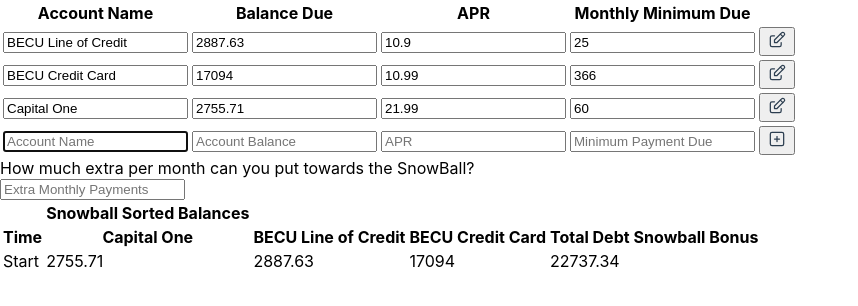
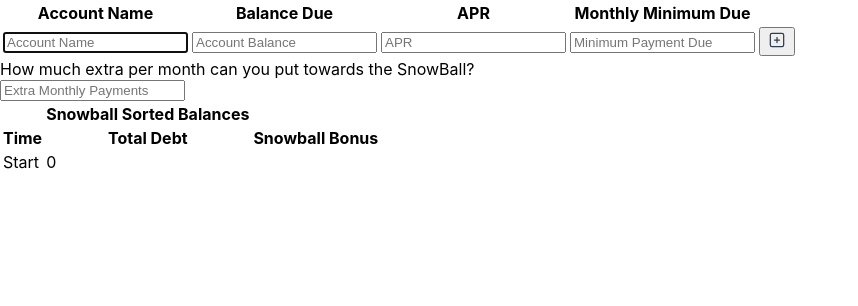
Before and after one commit to chase-skibeness/snowball, a React (Create React App) app: page / in a window 1280 px wide. Shown: the top 306 px of the page, without its empty margins (0-858 px from the left). Built offline with nearby package versions, Linux system fonts and the light colour scheme.

Commit message:
fixed! It's done! just need styling

```diff
--- a/src/AccountsDisplay/AddAccountForm.js
+++ b/src/AccountsDisplay/AddAccountForm.js
@@ -8,7 +8,7 @@
   function handleAddAccount(event) {
     event.preventDefault();
     updateAccounts([...accounts, newAccountInput]);
-    setNewAccount(new Account());
+    setNewAccount(new Account("","","",""));
   }
   return (
     <tr key="inputRow">
@@ -35,7 +35,7 @@
           type="number"
           value={newAccountInput["balance Due"]}
           onChange={(e) =>
-            setNewAccount({ ...newAccountInput, "balance Due": e.target.value })
+            setNewAccount({ ...newAccountInput, "balance Due": parseFloat(e.target.value) })
           }
         ></input>
       </td>
@@ -48,7 +48,7 @@
           type="number"
           value={newAccountInput["APR"]}
           onChange={(e) =>
-            setNewAccount({ ...newAccountInput, APR: e.target.value })
+            setNewAccount({ ...newAccountInput, APR: parseFloat(e.target.value) })
           }
         ></input>
       </td>
@@ -63,7 +63,7 @@
           onChange={(e) =>
             setNewAccount({
               ...newAccountInput,
-              "minimum Payment Due": e.target.value,
+              "minimum Payment Due": parseFloat(e.target.value),
             })
           }
         ></input>
--- a/src/App.js
+++ b/src/App.js
@@ -3,26 +3,7 @@
 import SnowBallDisplay from "./SnowBallDisplay/SnowBallDisplay";
 
 function App() {
-  let [accounts, updateAccounts] = useState([
-    {
-      name: "BECU Line of Credit",
-      "balance Due": 2887.63,
-      "minimum Payment Due": 25.0,
-      APR: 10.9,
-    },
-    {
-      name: "BECU Credit Card",
-      "balance Due": 17094.0,
-      "minimum Payment Due": 366.0,
-      APR: 10.99,
-    },
-    {
-      name: "Capital One",
-      "balance Due": 2755.71,
-      "minimum Payment Due": 60.0,
-      APR: 21.99,
-    },
-  ]);
+  let [accounts, updateAccounts] = useState([]);
 
   useEffect(() => {
     let sortedAccounts = accounts.sort((firstBalance, secondBalance) =>
--- a/src/SnowBallDisplay/SnowBallAmortizationTable.js
+++ b/src/SnowBallDisplay/SnowBallAmortizationTable.js
@@ -41,28 +41,25 @@
     );
   }, [accounts]);
 
-  function calculateCompoundInterest(principal, time, rate, periods) {
-    return principal * (Math.pow((1 + (rate / periods)), (periods * time)));
+  function calculateMonthInterest(principal, rate) {
+    return principal + (principal * rate);
   }
 
   function buildAmoritizationTableRow(accountsArray, monthsElapsed) {
 
-    if (accountsArray.filter((account) => account["balance Due"] <= 0).length < 1) {
+    if (accountsArray.every((account) => account["balance Due"] <= 0)) {
       return null;
     }
 
-    let smallestAccountBalance = accountsArray.sort((firstBalance, secondBalance) => firstBalance["balance Due"] <= secondBalance["balance Due"] ? -1 : 1)[0];
-    console.log(smallestAccountBalance);
+    let smallestAccountBalance = accountsArray.filter((account) => account["balance Due"] > 0).sort((firstBalance, secondBalance) => firstBalance["balance Due"] <= secondBalance["balance Due"] ? -1 : 1)[0];
     let paidOffAccountBonus = accountsArray.filter((account) => account["balance Due"] <= 0).reduce((bonus, account) => bonus += account["minimum Payment Due"], 0);
 
     let newAccountsArray = accountsArray.map((account) => {
-      const newBalanceDue = calculateCompoundInterest(account["balance Due"], 1/12, account.APR / 100, 12);
+      const newBalanceDue = calculateMonthInterest(account["balance Due"], (account.APR / 100) / 12);
       const payment = account["minimum Payment Due"];
       const paymentWithBonus = payment + (bonusPayment ? bonusPayment : 0) + (paidOffAccountBonus ? paidOffAccountBonus : 0);
 
       if (account === smallestAccountBalance) {
-        console.log("payment with bonus");
-        console.log(paymentWithBonus);
         return new Account(
           account.name,
           (newBalanceDue - paymentWithBonus > 0 ? newBalanceDue - paymentWithBonus : 0),
@@ -70,8 +67,6 @@
           account.APR
         );
       } else {
-        console.log("payment without bonus");
-        console.log(payment);
         return new Account(
         account.name,
         (newBalanceDue - payment > 0 ? newBalanceDue - payment : 0),
@@ -79,7 +74,6 @@
         account.APR
         );
       }
-
     });
 
     let total = newAccountsArray.reduce((totalDebt, account) => totalDebt += account["balance Due"], 0);
```
